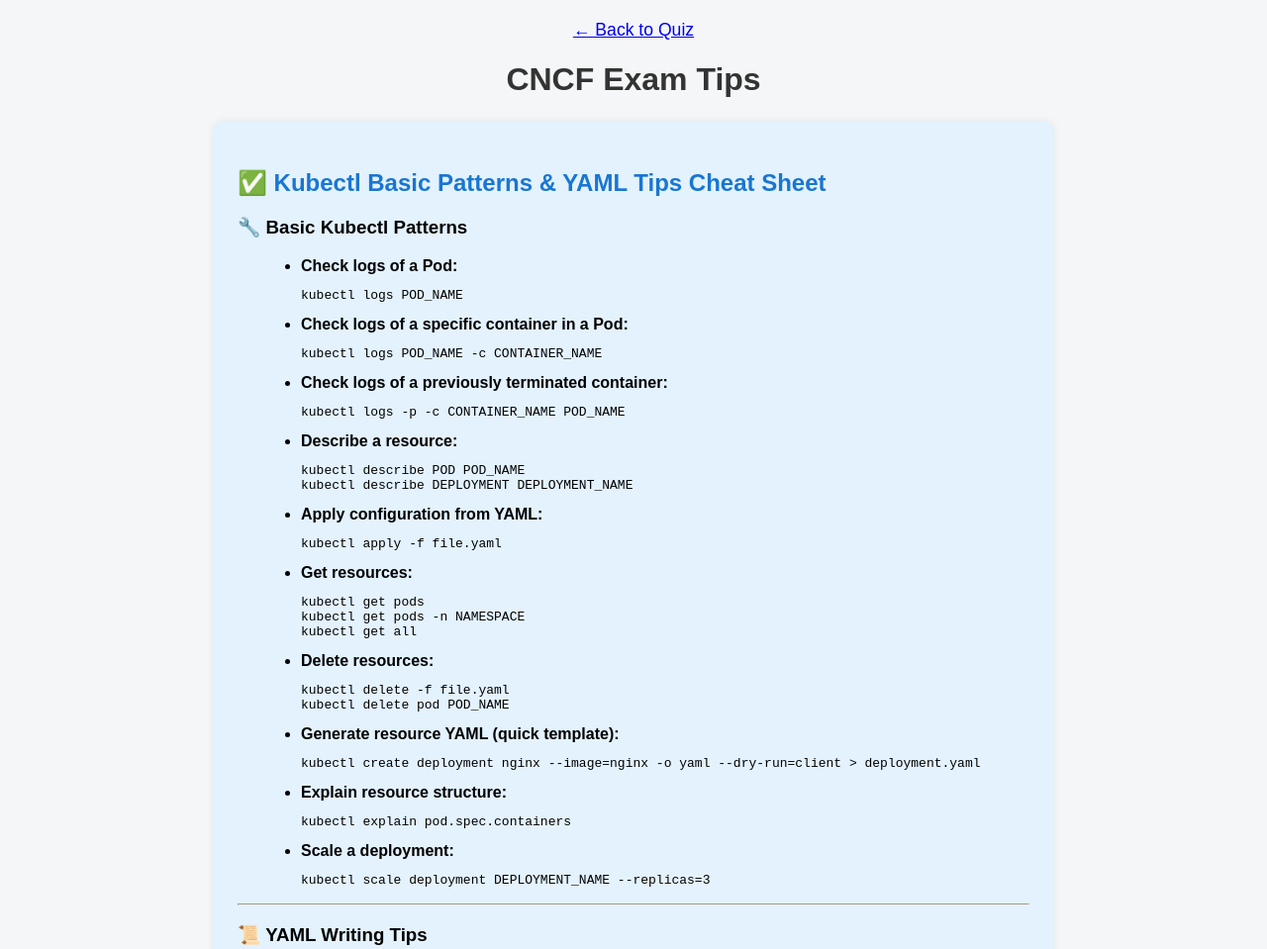
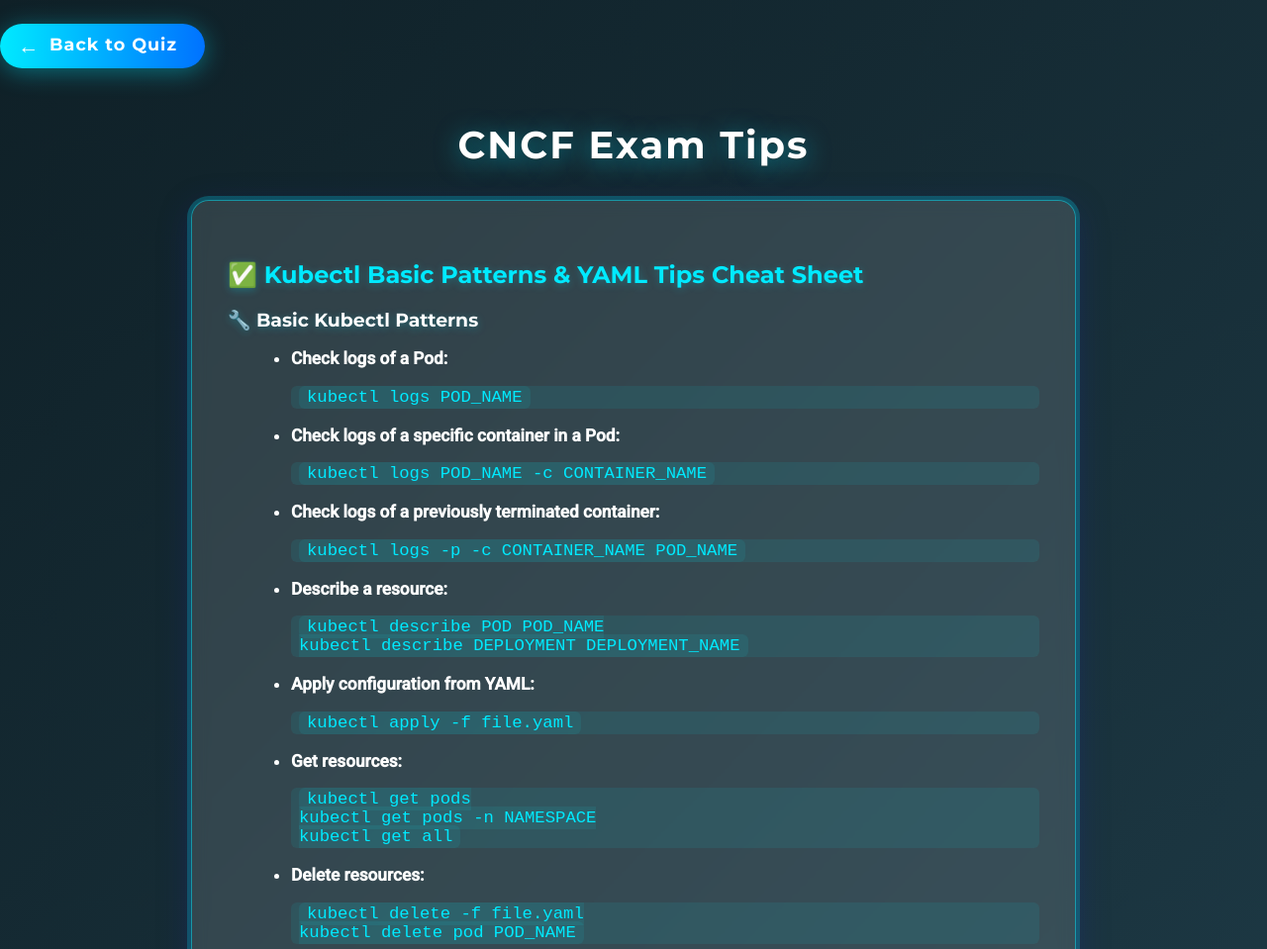
Before and after one commit to hezronkimutai/kcna, a plain HTML site: page tips.html in a window 1280 px wide. Shown: the top 959 px of the page at 99% size. Drawn offline with Linux system fonts and the light colour scheme.

Commit message:
Enhance CNCF Exam Tips page with improved styling and layout for better user experience

```diff
--- a/tips.html
+++ b/tips.html
@@ -2,44 +2,155 @@
 <html lang="en">
 <head>
     <meta charset="UTF-8">
+    <meta name="viewport" content="width=device-width, initial-scale=1">
     <title>CNCF Exam Tips</title>
+    <link rel="stylesheet" href="https://cdnjs.cloudflare.com/ajax/libs/font-awesome/6.4.2/css/all.min.css">
+    <link href="https://fonts.googleapis.com/css2?family=Montserrat:wght@700&family=Roboto:wght@400;500&display=swap" rel="stylesheet">
     <style>
         body {
-            font-family: Arial, sans-serif;
-            background-color: #f4f6f8;
-            margin: 20px;
+            font-family: 'Roboto', Arial, sans-serif;
+            background: linear-gradient(135deg, #0f2027 0%, #2c5364 100%);
+            margin: 0;
+            min-height: 100vh;
+            padding: 0;
+            box-sizing: border-box;
+            animation: bgFadeIn 1.2s ease;
+        }
+        @keyframes bgFadeIn {
+            from { opacity: 0; }
+            to { opacity: 1; }
         }
         h1 {
             text-align: center;
-            color: #333;
+            color: #fff;
+            font-family: 'Montserrat', Arial, sans-serif;
+            font-size: 2.4em;
+            letter-spacing: 2px;
+            margin-top: 36px;
+            margin-bottom: 12px;
+            text-shadow: 0 4px 24px #00eaff80, 0 1px 0 #222;
+            animation: fadeInDown 1s;
+        }
+        @keyframes fadeInDown {
+            from { opacity: 0; transform: translateY(-40px);}
+            to { opacity: 1; transform: translateY(0);}
         }
         .tips-block {
-            background: #fff;
-            margin: 24px auto;
-            padding: 20px 24px;
-            max-width: 800px;
-            border-radius: 8px;
-            box-shadow: 0 0 10px rgba(0,0,0,0.08);
+            background: rgba(255,255,255,0.13);
+            margin: 32px auto;
+            padding: 32px 36px;
+            max-width: 820px;
+            border-radius: 18px;
+            box-shadow: 0 8px 32px 0 rgba(31,38,135,0.37), 0 0 0 4px #00eaff40;
+            backdrop-filter: blur(8px);
+            border: 1.5px solid #00eaff80;
+            transition: box-shadow 0.3s, transform 0.3s;
+            animation: fadeInUp 1.2s;
+        }
+        .tips-block:hover {
+            box-shadow: 0 12px 48px 0 #00eaff80, 0 0 0 6px #00eaff80;
+            transform: translateY(-4px) scale(1.02);
+        }
+        @keyframes fadeInUp {
+            from { opacity: 0; transform: translateY(40px);}
+            to { opacity: 1; transform: translateY(0);}
         }
         h2 {
-            color: #1976d2;
+            color: #00eaff;
+            font-family: 'Montserrat', Arial, sans-serif;
             margin-top: 28px;
+            text-shadow: 0 2px 8px #00eaff40;
+        }
+        h3 {
+            color: #fff;
+            font-family: 'Montserrat', Arial, sans-serif;
+            margin-top: 20px;
+            margin-bottom: 10px;
+            font-size: 1.18em;
+            text-shadow: 0 2px 8px #00eaff40;
         }
         ul, ol {
             margin-left: 24px;
+            color: #fff;
+            font-size: 1.08em;
+        }
+        li {
+            margin-bottom: 8px;
+        }
+        pre, code {
+            background: rgba(0,234,255,0.08);
+            color: #00eaff;
+            border-radius: 6px;
+            padding: 2px 8px;
+            font-size: 1em;
+            font-family: 'Roboto Mono', monospace, Arial, sans-serif;
         }
         .back-link {
-            display: block;
+            display: inline-block;
             text-align: center;
-            margin-bottom: 18px;
+            margin: 24px auto 18px auto;
             font-size: 1.1em;
+            background: linear-gradient(90deg, #00eaff 0%, #0072ff 100%);
+            color: #fff !important;
+            font-family: 'Montserrat', Arial, sans-serif;
+            font-weight: 700;
+            padding: 10px 28px 10px 18px;
+            border-radius: 30px;
+            box-shadow: 0 4px 24px #00eaff60;
+            text-decoration: none;
+            letter-spacing: 1px;
+            position: relative;
+            transition: background 0.3s, box-shadow 0.3s, transform 0.2s;
+        }
+        .back-link:hover {
+            background: linear-gradient(90deg, #0072ff 0%, #00eaff 100%);
+            box-shadow: 0 8px 32px #00eaff80;
+            transform: scale(1.04);
+        }
+        .back-link::before {
+            content: "←";
+            margin-right: 10px;
+            font-size: 1.2em;
+            vertical-align: middle;
+        }
+        a {
+            color: #00eaff;
+            text-decoration: underline;
+            transition: color 0.2s;
+        }
+        a:hover {
+            color: #fff;
+            text-shadow: 0 2px 8px #00eaff40;
+        }
+        hr {
+            border: none;
+            border-top: 1.5px solid #00eaff40;
+            margin: 24px 0;
+        }
+        @media (max-width: 900px) {
+            .tips-block {
+                max-width: 98vw;
+                padding: 18px 6vw;
+            }
+        }
+        @media (max-width: 600px) {
+            h1 {
+                font-size: 1.5em;
+            }
+            .tips-block {
+                padding: 12px 2vw;
+                border-radius: 10px;
+            }
+            h2, h3 {
+                font-size: 1em;
+            }
         }
     </style>
 </head>
 <body>
-    <a class="back-link" href="index.html">&larr; Back to Quiz</a>
+    <a class="back-link" href="index.html">Back to Quiz</a>
     <h1>CNCF Exam Tips</h1>
-<div class="tips-block" style="background:#e3f2fd;">
+<div class="tips-block">
     <h2>✅ Kubectl Basic Patterns &amp; YAML Tips Cheat Sheet</h2>
 
     <h3>🔧 <strong>Basic Kubectl Patterns</strong></h3>
```
